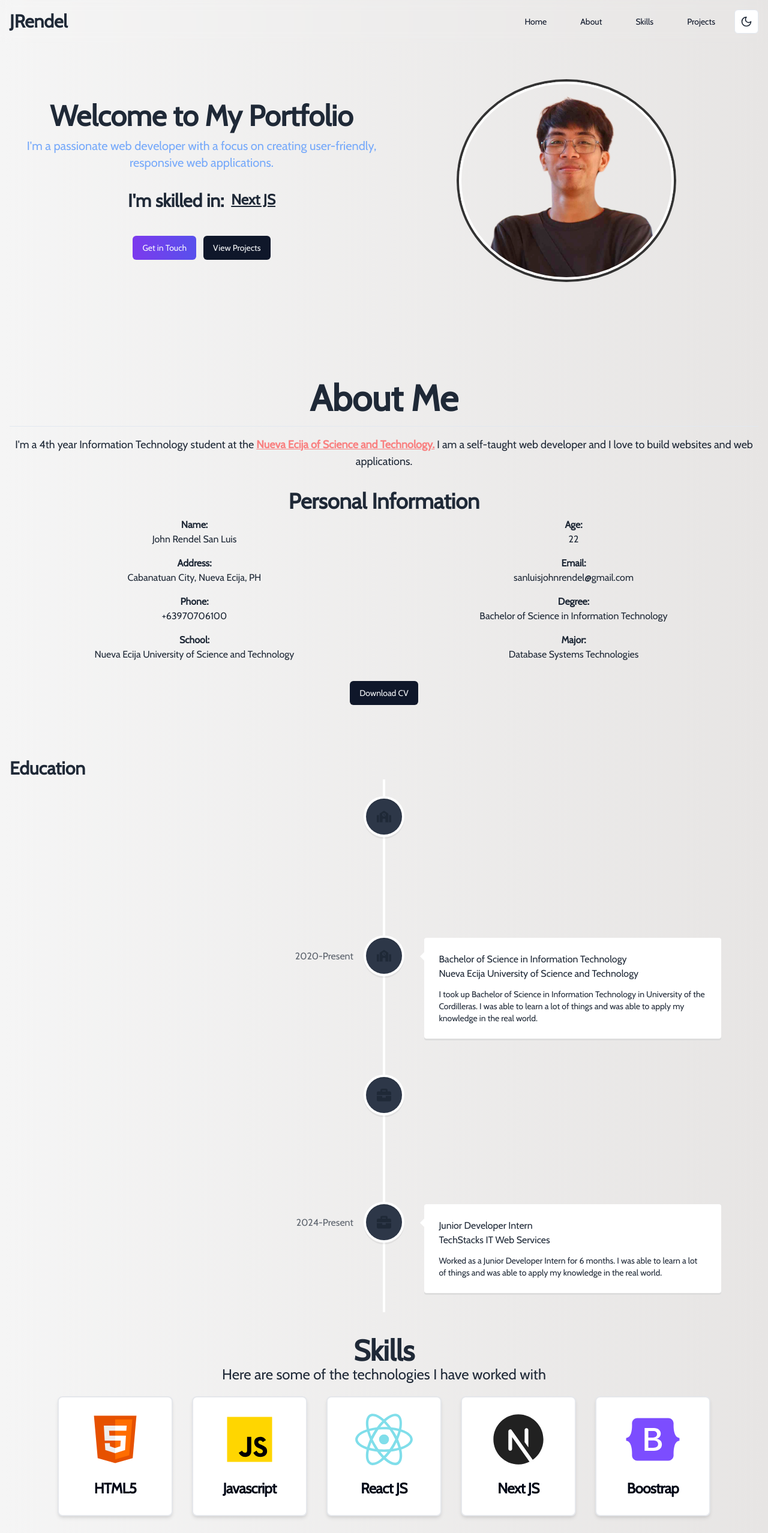
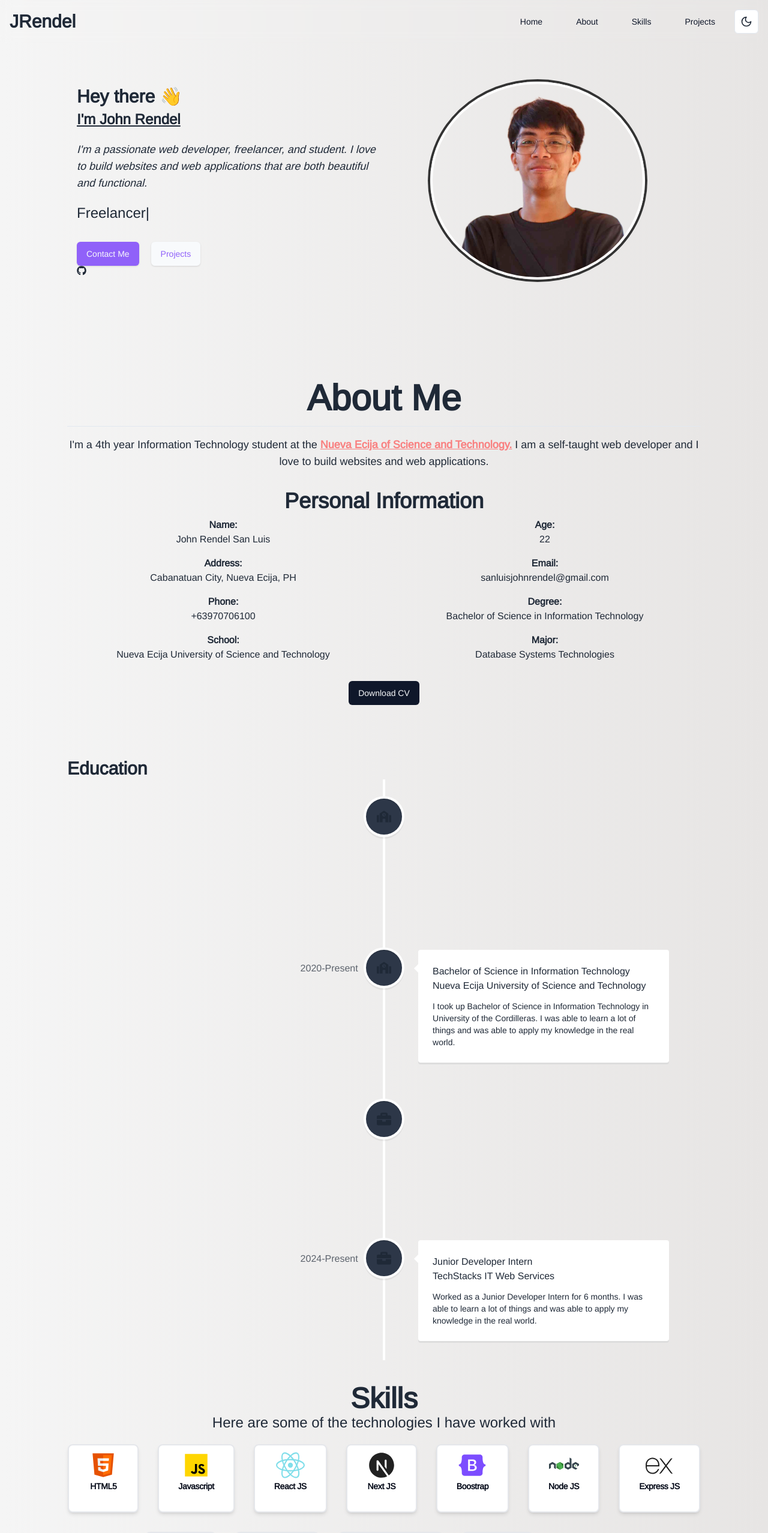
Before and after one commit to JRendel-main/personal-portfolio, a Next.js app: page / in a window 1280 px wide. Shown: the top 2555 px of the page at 60% size. Built offline with nearby package versions, Linux system fonts and the light colour scheme.

Commit message:
Add download functionality and update hero section

```diff
--- a/src/components/About.tsx
+++ b/src/components/About.tsx
@@ -7,6 +7,12 @@ import Link from "next/link";
 import { motion } from "framer-motion";
 
 const About = () => {
+  const handleDownloadCV = () => {
+    const path = '/pdf/Resume.pdf';
+
+    window.open(path, '_blank');
+  };
+
   return (
     <div id="about" className="mt-20 py-12">
       <div className="mx-auto">
@@ -63,7 +69,7 @@ const About = () => {
                 </div>
               </div>
               <div className="mt-8">
-                <Button variant="download">Download CV</Button>
+                <Button variant="download" onClick={handleDownloadCV}>Download CV</Button>
               </div>
             </div>
           </div>
--- a/src/components/Hero.tsx
+++ b/src/components/Hero.tsx
@@ -5,6 +5,11 @@ import { TypeAnimation } from "react-type-animation";
 import profilesm from "@/assets/profilesm.png";
 import Link from "next/link";
 import { motion } from "framer-motion";
+import {
+  FaGithub,
+  FaFacebook,
+  FaLinkedin
+} from 'react-icons/fa';
 
 const Hero = () => {
   return (
@@ -16,43 +21,46 @@ const Hero = () => {
     >
       <div className="container mx-auto px-4">
         <div className="flex flex-col md:flex-row items-center justify-between">
-          <div className="md:w-1/2 text-left">
-            <h1 className="text-5xl font-bold xs:text-s xs:text-center">
-              Welcome to My Portfolio
+          <div className="md:w-1/2 text-center md:text-left lg:text-left">
+            <h1 className="text-3xl font-bold">
+              Hey there 👋 <br />
+              <span className="text-2xl font-bold underline">
+                I&apos;m&nbsp;John Rendel
+              </span>
             </h1>
-            <p className="text-lg md:text-xl mb-8 xs:text-center mt-3 text-blue-400">
-              I&apos;m a passionate web developer with a focus on creating
-              user-friendly, responsive web applications.
+            <p className="text-lg font-light mt-5 italic">
+              I&apos;m a passionate web developer, freelancer, and student.
+              I love to build websites and web applications that are both
+              beautiful and functional.
             </p>
-            <div className="mb-8 flex justify-start xs:justify-center sm:justify-center gap-3">
-              <h1 className="text-2xl md:text-3xl font-bold mb-2">
-                I&apos;m skilled in:
-              </h1>
+            <h2 className="text-2xl font-light mt-5">
               <TypeAnimation
-                cursor={false}
                 sequence={[
-                  "React JS",
-                  3000,
-                  "Next JS",
-                  3000,
-                  "Node JS",
-                  3000,
-                  "PHP",
-                  3000,
+                  "Web Developer",
+                  2000,
+                  "Freelancer",
+                  2000,
+                  "Student",
+                  2000,
                 ]}
-                wrapper="h1"
                 repeat={Infinity}
-                className="text-2xl font-bold underline"
               />
-            </div>
-            <div className="flex flex-col xs:flex-row justify-start items-center gap-3 xs:justify-center sm:justify-center">
+            </h2>
+            <div className="flex justify-center gap-5 md:justify-start mt-8">
               <Link href="/contact">
-                <Button className="bg-gradient-to-r from-violet-600 to-indigo-600 hover:text-white">
-                  Get in Touch
-                </Button>
+                <Button variant={"purple"}>Contact Me</Button>
               </Link>
               <Link href="/projects">
-                <Button>View Projects</Button>
+                <Button variant={"inverted_purple"}>Projects</Button>
+              </Link>
+            </div>
+            <div className="flex flex-wrap gap-5">
+              {/* Icons */}
+              <Link href="#">
+                <FaGithub />
+              </Link>
+              <Link href="#">
+
               </Link>
             </div>
           </div>
--- a/src/components/Layout.tsx
+++ b/src/components/Layout.tsx
@@ -1,5 +1,5 @@
 import React, { ReactNode } from "react";
-import { Cabin as Inter } from "next/font/google";
+import { Arimo as Inter } from "next/font/google";
 import NavBar from "./NavBar";
 import { ThemeProvider } from "@/components/theme-provider";
 import Footer from "./Footer";
@@ -11,7 +11,7 @@ interface LayoutProps {
 
 const Layout = ({ children }: LayoutProps) => {
   return (
-    <div className={`${inter.className}
+    <div className={`${inter.className} px-14 md:px-17 lg:px-24
     `}>
       <ThemeProvider attribute="class" defaultTheme="system" enableSystem>
         <NavBar />
--- a/src/components/SkillCards.tsx
+++ b/src/components/SkillCards.tsx
@@ -15,14 +15,16 @@ interface SkillCardsProps {
 const SkillCards: React.FC<SkillCardsProps> = ({ skillName, skillImage }) => {
   return (
     <div>
-      <Card className='hover:shadow-lg transition duration-300 ease-in-out transform hover:-translate-y-1 hover:scale-110 w[200px] h-[200px] animated-border border-2 border-gray-200 rounded-lg dark:bg-zinc-800 shadow-md p-5
+      <Card className='hover:shadow-lg transition duration-300 ease-in-out transform hover:-translate-y-1 hover:scale-110 w-100 h-100 animated-border border-2 border-gray-200 rounded-lg dark:bg-zinc-800 shadow-md p-2
       '>
         <CardContent>
           <div className="flex flex-col justify-center items-center">
-            <div className="mb-5">
-              <Image src={`/icons/${skillImage}.svg`} width={100} height={100} alt="icon"/>
+            <div className="">
+              <Image src={`/icons/${skillImage}.svg`} width={50} height={50} alt="icon"/>
             </div>
-            <CardTitle>{skillName}</CardTitle>
+            <CardTitle
+            className='text-center text-sm font-bold dark:text-gray-200'
+            >{skillName}</CardTitle>
           </div>
         </CardContent>
       </Card>
```
Also changed, not shown: 1 other file (tests, documents, lock files or other folders).
